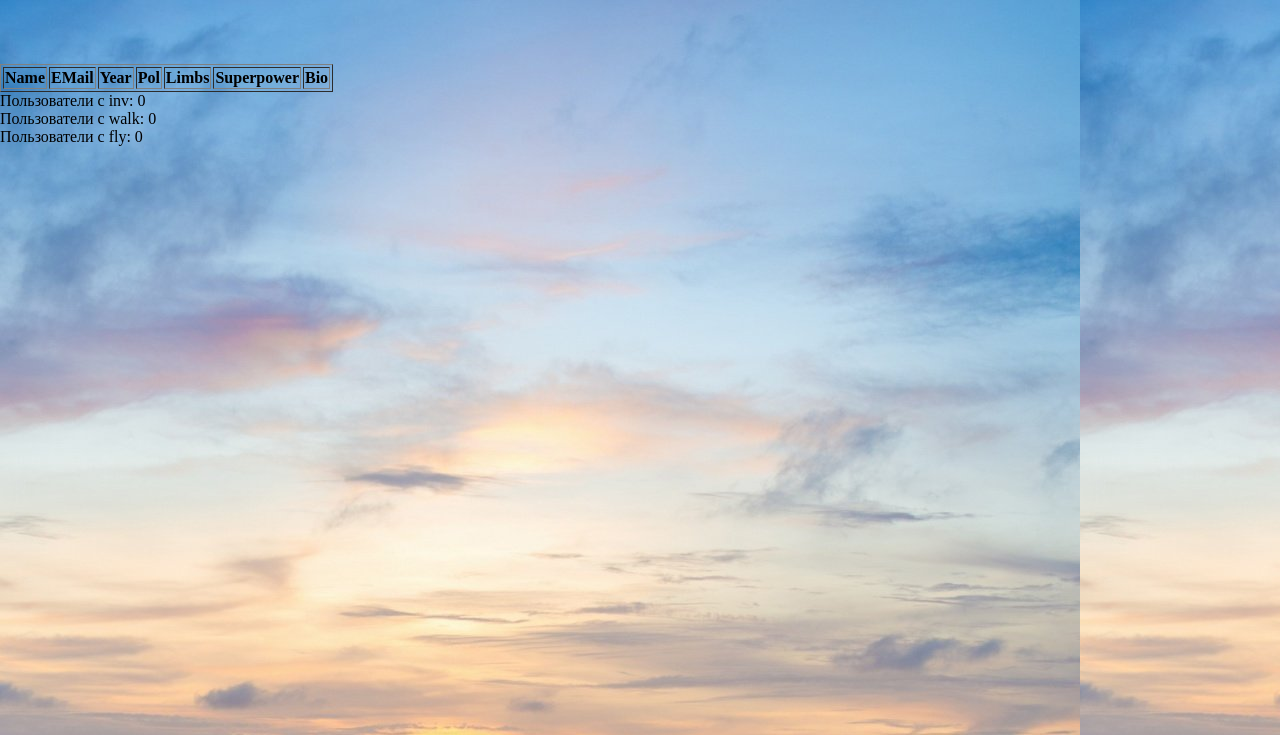
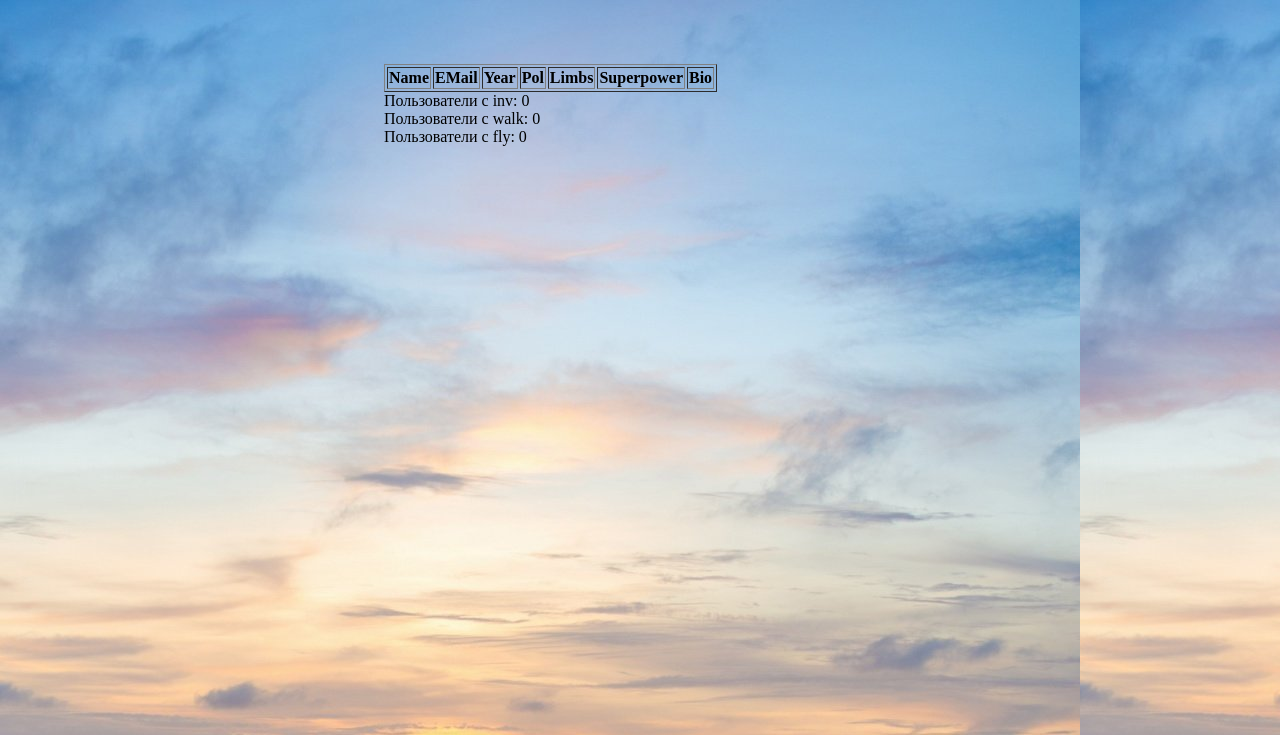
Before and after one commit to AleksandraShmakova/Backend6, a PHP site: page /tab.php in a window 1280 px wide. Shown: the top 735 px of the page. Run offline with PHP 8.4, Linux system fonts and the light colour scheme; data that the repository does not hold is empty.

Commit message:
Update tab.php

```diff
--- a/tab.php
+++ b/tab.php
@@ -6,8 +6,7 @@ body{
     justify-content:center;
     margin-top:5%;
     margin-bottom:5%;
-    margin-left: auto;
-    margin-right: auto;
+    margin-left: 30%;
 }
   .form1{
     max-width: 960px;
```
